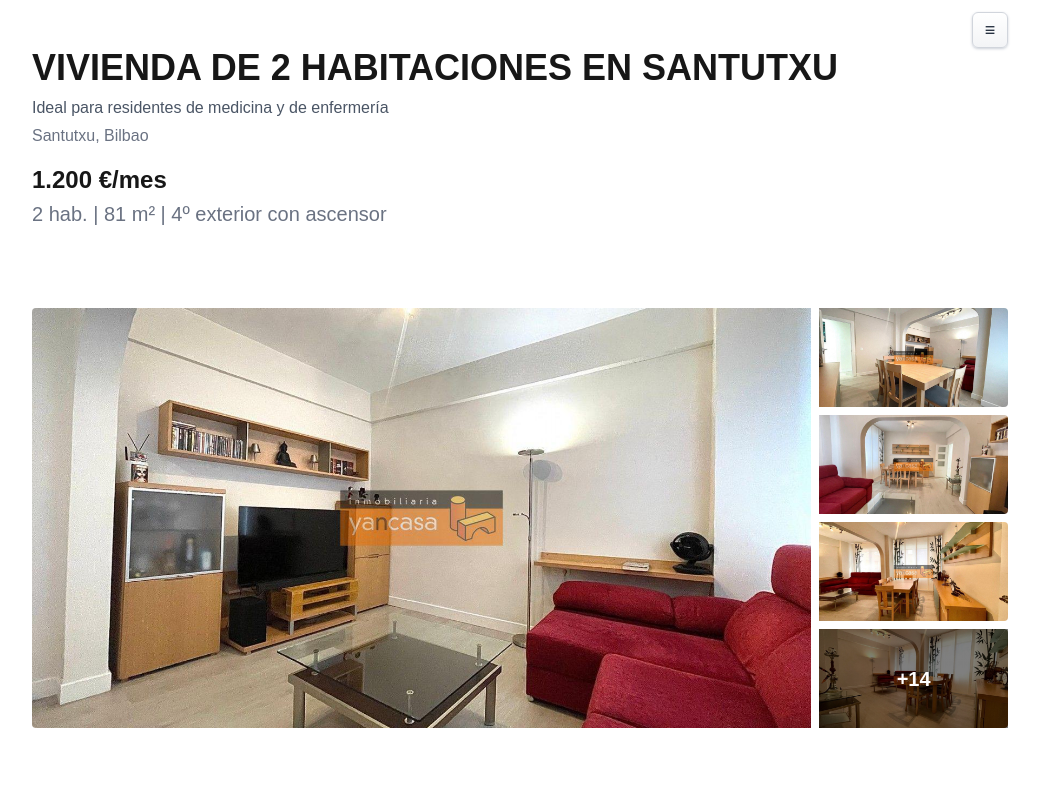
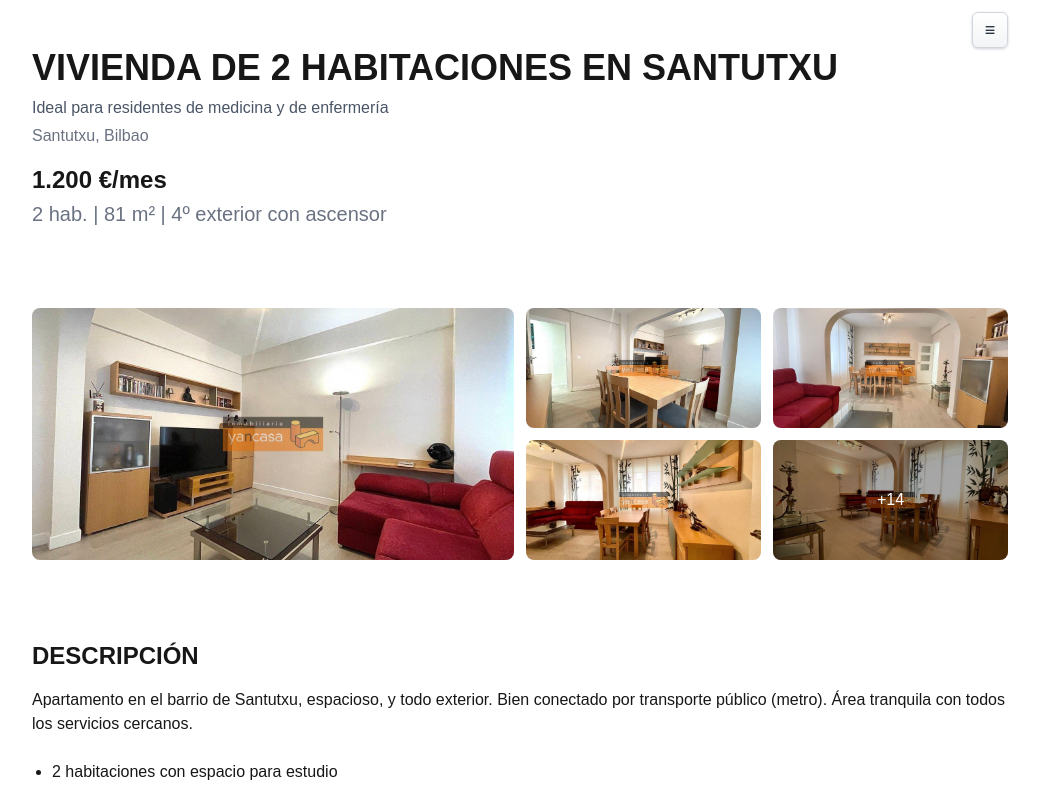
Before and after one commit to jvalladolid/rentflat-website, a Next.js app: page / in a window 1280 px wide. Shown: the top 791 px of the page, without its empty margins (120-1160 px from the left). Built offline with nearby package versions, Linux system fonts and the light colour scheme.

Commit message:
Localize gallery controls to Spanish

```diff
--- a/src/components/DesktopGallery.tsx
+++ b/src/components/DesktopGallery.tsx
@@ -10,36 +10,64 @@ interface DesktopGalleryProps {
 
 export function DesktopGallery({ images, onOpen }: DesktopGalleryProps) {
   return (
-    <div className="hidden md:grid grid-cols-5 gap-2 h-105">
+    <div className="hidden md:grid gap-3 grid-cols-4 auto-rows-[120px]">
       {/* HERO */}
-      <button className="relative col-span-4 h-full" onClick={() => onOpen(0)}>
+      <button
+        type="button"
+        onClick={() => onOpen(0)}
+        className="relative col-span-2 row-span-2 group focus:outline-none focus:ring-2 focus:ring-blue-500"
+        title="Abrir galería en pantalla completa"
+        aria-label="Abrir galería en pantalla completa"
+      >
         <Image
           src={images[0].src}
-          alt={images[0].alt}
+          alt={images[0].alt || 'Imagen principal'}
           fill
-          className="object-cover rounded-l"
+          className="object-cover rounded-lg"
+          sizes="(min-width: 768px) 50vw, 100vw"
           priority
         />
+        <span className="sr-only">Abrir galería</span>
       </button>
 
       {/* THUMBNAILS */}
-      <div className="flex flex-col gap-2">
       {images.slice(1, 5).map((img, i) => {
         const isLast = i === 3 && images.length > 5;
+        const idx = i + 1;
 
         return (
-            <button key={img.src} className="relative flex-1" onClick={() => onOpen(i + 1)}>
-              <Image src={img.src} alt={img.alt} fill className="object-cover rounded-r" />
+          <button
+            key={img.src}
+            type="button"
+            onClick={() => onOpen(idx)}
+            className="relative group focus:outline-none focus:ring-2 focus:ring-blue-500"
+            title={isLast ? 'Ver todas las fotos' : 'Ampliar imagen'}
+            aria-label={isLast ? 'Ver todas las fotos' : 'Ampliar imagen'}
+          >
+            <Image
+              src={img.src}
+              alt={img.alt || `Imagen ${idx + 1}`}
+              fill
+              className="object-cover rounded-lg"
+              sizes="(min-width: 768px) 25vw, 100vw"
+            />
 
             {isLast && (
-                <div className="absolute inset-0 bg-black/50 flex items-center justify-center">
-                  <span className="text-white text-xl font-semibold">+{images.length - 5}</span>
-                </div>
+              <>
+                {/* capa oscura + contador en español */}
+                <span aria-hidden="true" className="absolute inset-0 bg-black/35 rounded-lg" />
+                <span
+                  aria-hidden="true"
+                  className="absolute inset-0 flex items-center justify-center text-white font-medium"
+                >
+                  +{images.length - 5}
+                </span>
+                <span className="sr-only">Ver todas las fotos</span>
+              </>
             )}
           </button>
         );
       })}
     </div>
-    </div>
   );
 }
--- a/src/components/Gallery.tsx
+++ b/src/components/Gallery.tsx
@@ -3,6 +3,7 @@
 import { useState, useMemo } from 'react';
 import Lightbox from 'yet-another-react-lightbox';
 import Zoom from 'yet-another-react-lightbox/plugins/zoom';
+import Fullscreen from 'yet-another-react-lightbox/plugins/fullscreen';
 import 'yet-another-react-lightbox/styles.css';
 
 import { FlatImage } from '@/data/flat-dto';
@@ -34,7 +35,15 @@ export function Gallery({ images }: GalleryProps) {
         close={() => setOpen(false)}
         index={index}
         slides={slides}
-        plugins={[Zoom]}
+        plugins={[Zoom, Fullscreen]}
+        labels={{
+          Close: 'Cerrar',
+          Next: 'Siguiente',
+          Previous: 'Anterior',
+          'Zoom in': 'Acercar',
+          'Zoom out': 'Alejar',
+          'Exit Fullscreen': 'Salir de pantalla completa',
+        }}
       />
     </section>
   );
--- a/src/components/MobileGallery.tsx
+++ b/src/components/MobileGallery.tsx
@@ -13,11 +13,23 @@ interface MobileGalleryProps {
 export function MobileGallery({ images, onOpen }: MobileGalleryProps) {
   return (
     <div className="md:hidden">
-      <Swiper spaceBetween={8} slidesPerView={1.1}>
+      <Swiper spaceBetween={8} slidesPerView={1}>
         {images.map((img, i) => (
           <SwiperSlide key={img.src}>
-            <button className="relative aspect-4/3 w-full" onClick={() => onOpen(i)}>
-              <Image src={img.src} alt={img.alt} fill className="object-cover rounded" />
+            <button
+              type="button"
+              onClick={() => onOpen(i)}
+              className="relative w-full aspect-4/3 focus:outline-none focus:ring-2 focus:ring-blue-500"
+              title="Ampliar imagen"
+              aria-label="Ampliar imagen"
+            >
+              <Image
+                src={img.src}
+                alt={img.alt || `Imagen ${i + 1}`}
+                fill
+                className="object-cover rounded-lg"
+                sizes="100vw"
+              />
             </button>
           </SwiperSlide>
         ))}
```
Lines whose indentation alone changed are shown as unchanged.
